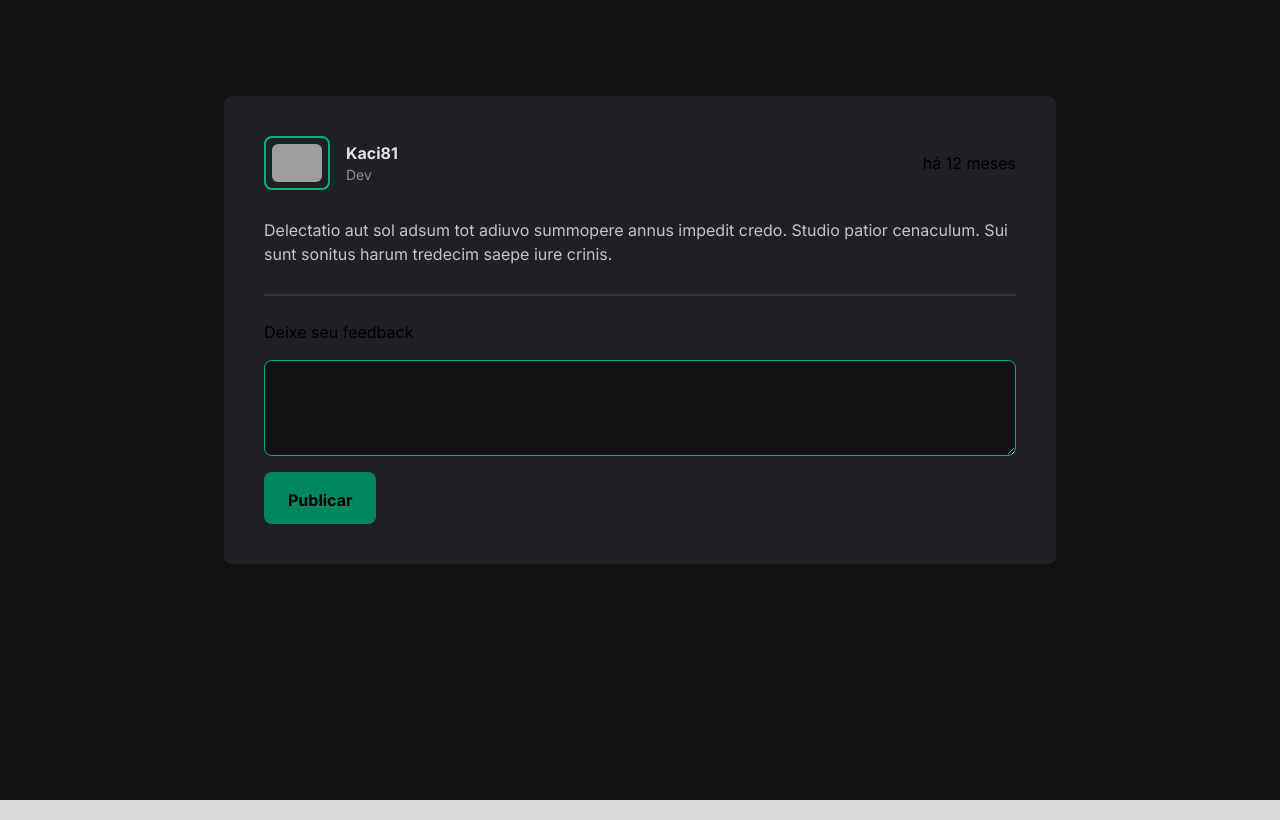
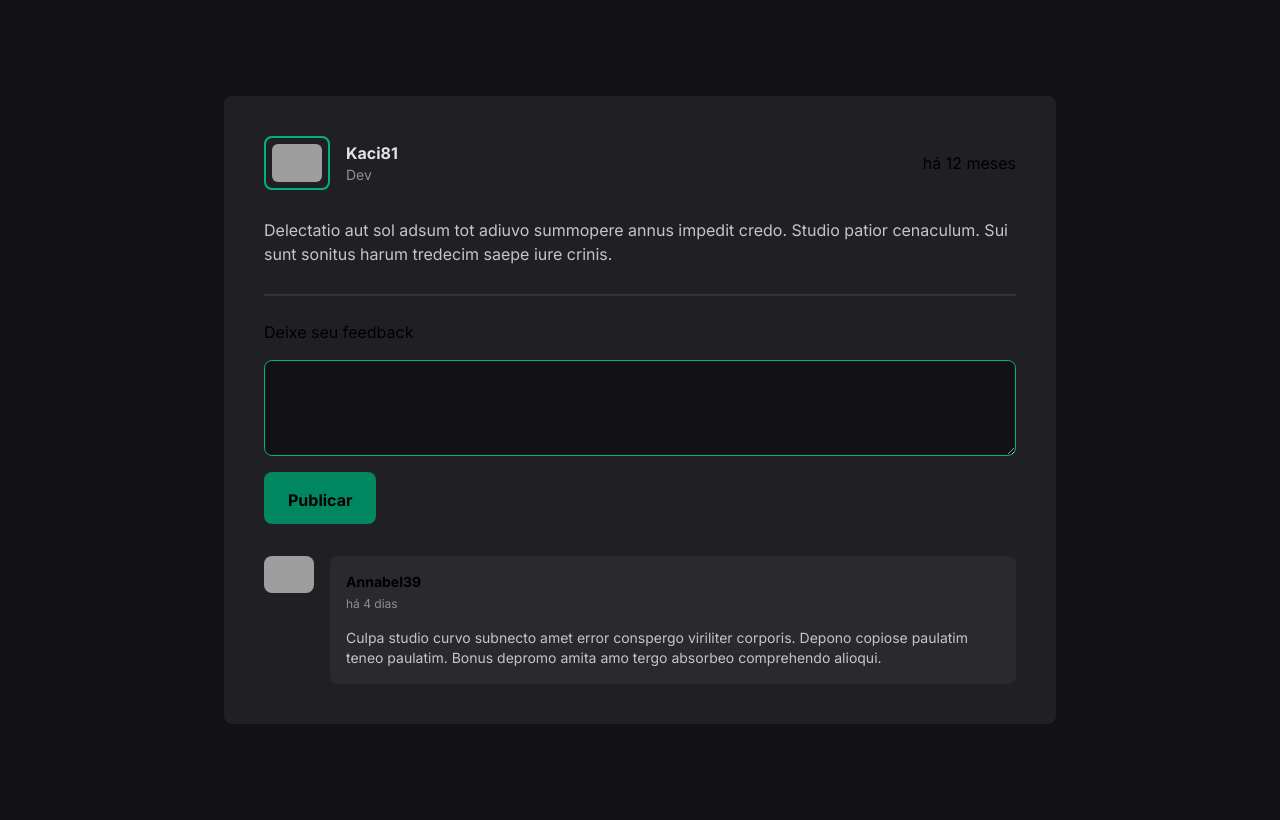
Before and after one commit to AldoWa/feed-socket, a Next.js app: page / in a window 1280 px wide. Built offline with nearby package versions, Linux system fonts and the light colour scheme; grey boxes are pictures that could not be loaded.

Commit message:
:sparkles: feat: adding comment section

```diff
--- /dev/null
+++ b/src/components/Comment.tsx
@@ -0,0 +1,21 @@
+import Image from "next/image";
+
+type CommentProps = {
+  avatar: string;
+  username: string;
+  date: string;
+  message: string;
+
+}
+export const Comment = ({ avatar, date ,message, username }: CommentProps) => {
+  return (
+    <div className="flex items-center">
+      <Image src={avatar} alt="Avatar user" className="self-start rounded-lg" height={50} width={50}/>
+      <div className="ml-4 bg-[#29292E] rounded-lg p-4">
+        <h3 className="text-sm font-bold text-[#E1E1E]">{ username }</h3>
+        <span className="text-xs text-[#8D8D99] mb-4 block mt-1">{date}</span>
+        <p className="text-[#C4C4CC] text-sm font-normal">{message}</p>
+      </div>
+    </div>
+  )
+}
--- a/src/components/Post.tsx
+++ b/src/components/Post.tsx
@@ -2,6 +2,10 @@ import { formatterDateDistance } from '@/utils/datefns';
 import { generateFakePost, generateFakeUser } from '@/utils/faker'
 import Image from 'next/image';
 import { useEffect, useState } from 'react';
+
+type PostProps = {
+  children: React.ReactNode;
+}
 
 type FakeUser = {
   username: string;
@@ -13,7 +17,7 @@ type FakePost = {
   date: Date;
 }
 
-export function Post() {
+export function Post({ children }: PostProps) {
   const [user, setUser] = useState<FakeUser>({
     avatar: '',
     username: '',
@@ -31,7 +35,10 @@ export function Post() {
     setLoading(false)
   }, [])
 
-
+  function handleSubmitPost(event: React.FormEvent<HTMLFormElement>) {
+    event.preventDefault()
+    console.log('Postando...')
+  }
 
   if (loading) {
     return <PostSkeleton />
@@ -64,13 +71,17 @@ export function Post() {
 
       <div className='border mt-7 mb-6 border-[#323238]'></div>
 
-      <form action="" className='flex flex-col'>
+      <form onSubmit={handleSubmitPost} className='flex flex-col'>
         <label htmlFor="comment">Deixe seu feedback</label>
         <textarea name="comment" id="comment" className='
         mt-4 min-h-24 rounded-lg border-[#00B37E] border
         bg-[#121214] text-[#C4C4CC] text-base font-normal pr-4 py-2 pl-4'></textarea>
         <button type='submit' className='self-start bg-[#00875F] pr-6 pl-6 pt-4 pb-[12px] mt-4 rounded-lg font-bold text-base'>Publicar</button>
       </form>
+
+      <div className='flex flex-col gap-y-6 mt-8'>
+        {children}
+      </div>
     </section>
   );
 }
--- a/src/pages/index.tsx
+++ b/src/pages/index.tsx
@@ -1,14 +1,43 @@
+import { Comment } from "@/components/Comment";
 import { Post } from "@/components/Post";
+import { formatterDateDistance } from "@/utils/datefns";
+import { generateFakesComments } from "@/utils/faker";
 import { Inter } from "next/font/google";
+import { useEffect, useState } from "react";
 
 const inter = Inter({ subsets: ["latin"] });
 
+type Comment = {
+  avatar: string;
+  username: string;
+  date: Date;
+  message: string;
+  id: string;
+}
+
 export default function Home() {
+  const [comments, setComments] = useState<Comment[]>([])
+
+  useEffect(() => {
+    const comments = generateFakesComments(1)
+    setComments(comments)
+  }, [])
+
   return (
     <main
       className={`flex min-h-screen flex-col items-center justify-between p-24 bg-[#121214] ${inter.className}`}
     >
-      <Post/>
+      <Post>
+        {comments.map((comment) => (
+          <Comment
+            avatar={comment.avatar}
+            date={formatterDateDistance(comment.date)}
+            message={comment.message}
+            username={comment.username}
+            key={comment.id}
+          />
+        ))}
+      </Post>
     </main>
   );
 }
--- a/src/utils/faker.ts
+++ b/src/utils/faker.ts
@@ -15,4 +15,19 @@ const generateFakePost = () => {
   }
 }
 
-export { generateFakeUser, generateFakePost }
+const generateFakeComment = () => {
+  return {
+    id: faker.string.uuid(),
+    avatar: faker.image.avatar(),
+    username: faker.internet.userName(),
+    date: faker.date.past(),
+    message: faker.lorem.paragraph(),
+  }
+}
+
+const generateFakesComments = (length: number) => {
+  return Array.from({ length }, generateFakeComment)
+}
+
+
+export { generateFakeUser, generateFakePost, generateFakeComment, generateFakesComments }
```
